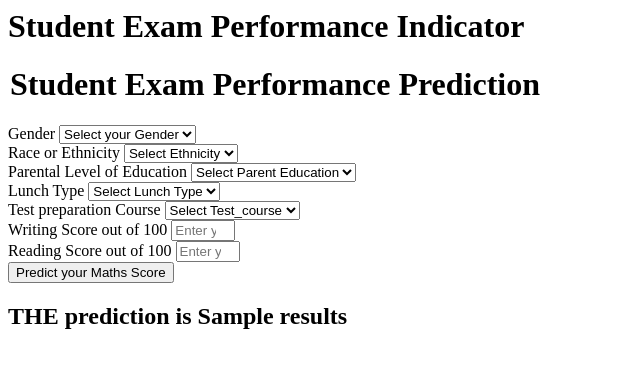
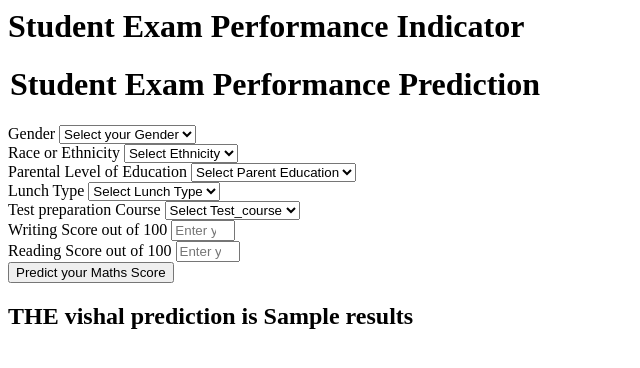
Before and after one commit to vishalagrahari2024-sketch/Ml-project, a Flask app: template templates/home.html in a window 1280 px wide. Shown: the top 368 px of the page, without its empty margins (0-640 px from the left). Run offline with Flask 3, Linux system fonts and the light colour scheme; the template is opened without the code that fills it: most values are stand-ins (such as "Sample title", 1, 10 or a date in 2020).

Commit message:
extra day

```diff
--- a/templates/home.html
+++ b/templates/home.html
@@ -105,7 +105,7 @@
         </div>
     </form>
     <h2>
-       THE  prediction is {{results}}
+       THE  vishal prediction is {{results}}
     </h2>
    <body>
 </html>
```
